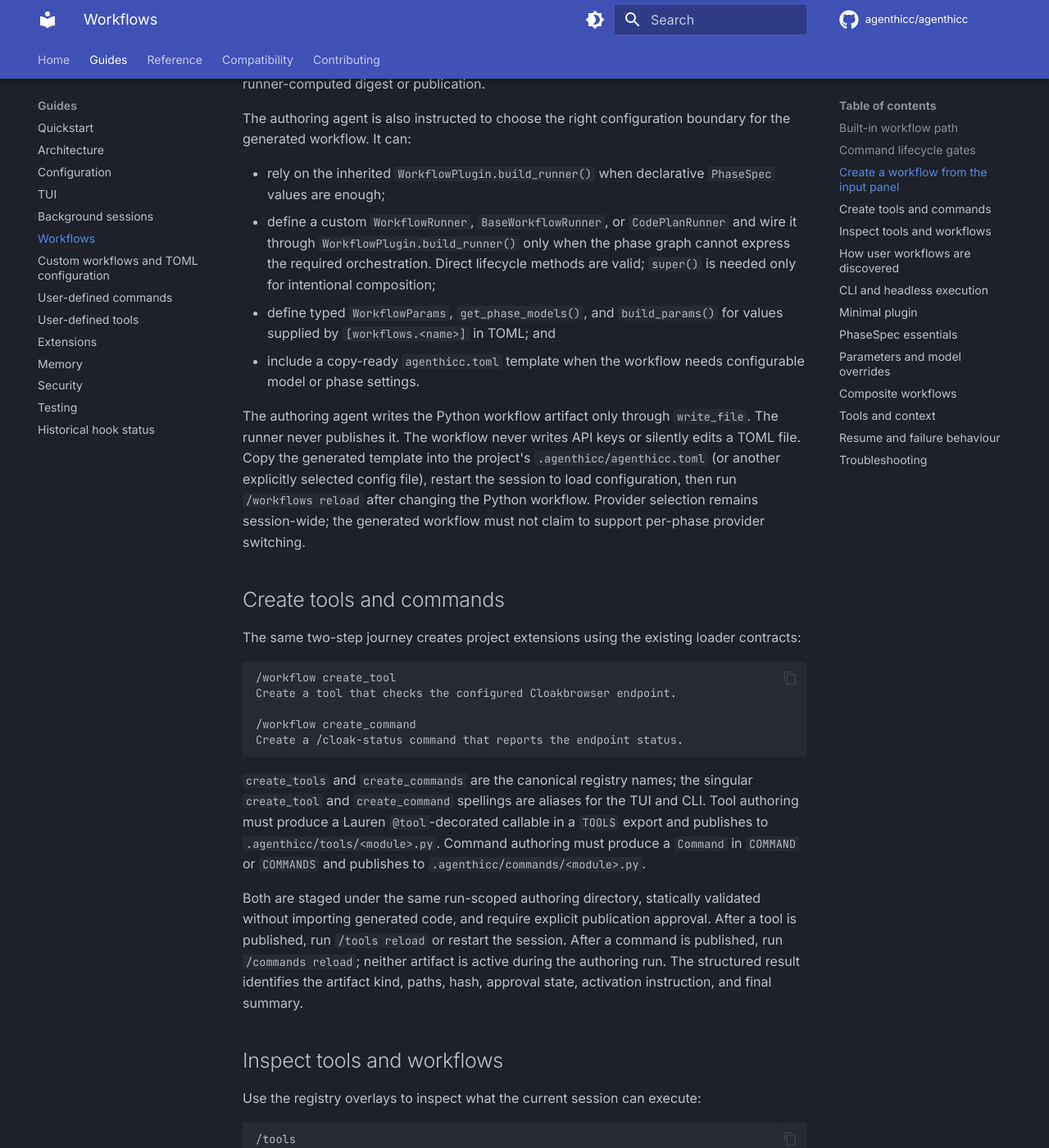
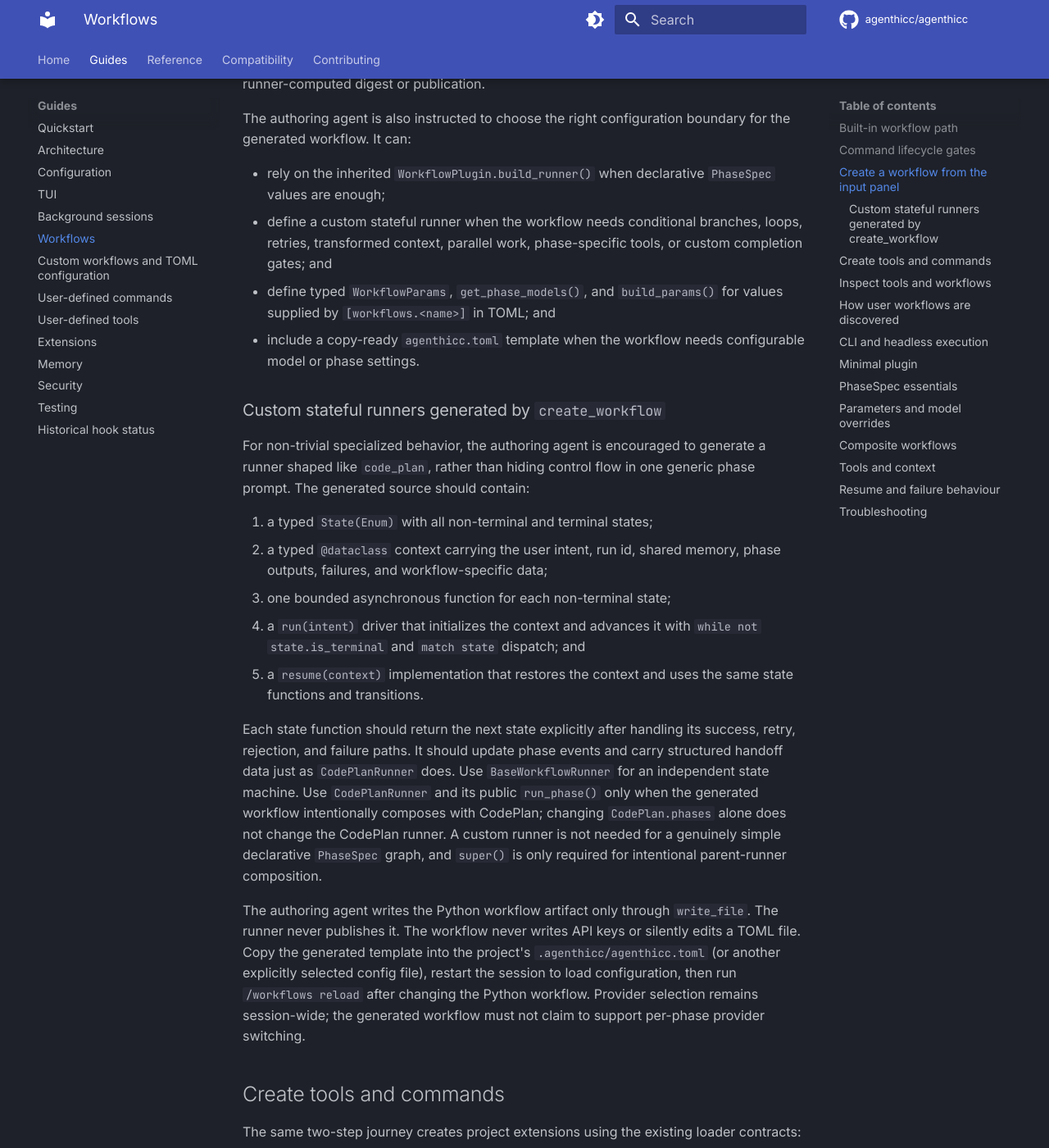
Before and after one commit to jymchng/agenthicc, an MkDocs documentation site: the page built from docs/guides/workflows.md, in a window 1280 px wide and 1400 px high, scrolled down 3732 px. Shown: the whole window at 82% size. Built offline with MkDocs 1.6.1 and Material for MkDocs 9.7.7, drawn with Linux system fonts in a browser that asks for light colours; comment, search, counter and statistics services are not loaded.

Commit message:
feat: Implemented.   create_workflow now encourages code_plan-style custom runners   for complex workflows:   - Typed State(Enum) and @dataclass context   - One bounded async function per state   - Explicit while not state.is_terminal + match/case driver   - Resumable resume(context) dispatch   - Clear BaseWorkflowRunner vs CodePlanRunner.run_phase()     guidance   - Declarative workflows remain valid for simple graphs   Updated prompts, documentation, PRD-152, README, LLM   references, and regression tests.   Verification: 2454 passed, 15 skipped; mypy, Ruff, formatting,   and type audit pass.   src/agenthicc/workflows/authoring/definition.py:69   docs/guides/workflows.md:180

```diff
--- a/docs/guides/workflows.md
+++ b/docs/guides/workflows.md
@@ -169,14 +169,38 @@ boundary for the generated workflow. It can:
 
 - rely on the inherited `WorkflowPlugin.build_runner()` when declarative
   `PhaseSpec` values are enough;
-- define a custom `WorkflowRunner`, `BaseWorkflowRunner`, or `CodePlanRunner`
-  and wire it through `WorkflowPlugin.build_runner()` only when the phase graph
-  cannot express the required orchestration. Direct lifecycle methods are
-  valid; `super()` is needed only for intentional composition;
+- define a custom stateful runner when the workflow needs conditional branches,
+  loops, retries, transformed context, parallel work, phase-specific tools, or
+  custom completion gates; and
 - define typed `WorkflowParams`, `get_phase_models()`, and `build_params()` for
   values supplied by `[workflows.<name>]` in TOML; and
 - include a copy-ready `agenthicc.toml` template when the workflow needs
   configurable model or phase settings.
+
+### Custom stateful runners generated by `create_workflow`
+
+For non-trivial specialized behavior, the authoring agent is encouraged to
+generate a runner shaped like `code_plan`, rather than hiding control flow in
+one generic phase prompt. The generated source should contain:
+
+1. a typed `State(Enum)` with all non-terminal and terminal states;
+2. a typed `@dataclass` context carrying the user intent, run id, shared memory,
+   phase outputs, failures, and workflow-specific data;
+3. one bounded asynchronous function for each non-terminal state;
+4. a `run(intent)` driver that initializes the context and advances it with
+   `while not state.is_terminal` and `match state` dispatch; and
+5. a `resume(context)` implementation that restores the context and uses the
+   same state functions and transitions.
+
+Each state function should return the next state explicitly after handling its
+success, retry, rejection, and failure paths. It should update phase events and
+carry structured handoff data just as `CodePlanRunner` does. Use
+`BaseWorkflowRunner` for an independent state machine. Use `CodePlanRunner`
+and its public `run_phase()` only when the generated workflow intentionally
+composes with CodePlan; changing `CodePlan.phases` alone does not change the
+CodePlan runner. A custom runner is not needed for a genuinely simple
+declarative `PhaseSpec` graph, and `super()` is only required for intentional
+parent-runner composition.
 
 The authoring agent writes the Python workflow artifact only through `write_file`.
 The runner never publishes it. The workflow never writes API keys or silently
--- a/llms-full.txt
+++ b/llms-full.txt
@@ -1423,6 +1423,12 @@ The runner never copies assistant prose, parses, validates, stages, publishes,
 or requests approval for workflow source. Run `/workflows reload` or restart
 the session for the normal registry to discover the generated plugin. There is
 no runner-owned staged manifest to resume for `create_workflow`.
+For a non-trivial generated workflow, the authoring prompt encourages a
+`code_plan`-style custom runner: typed enum states and dataclass context, one
+bounded async function per non-terminal state, an explicit
+`while not state.is_terminal`/`match` driver, and `resume()` through the same
+dispatch path. Declarative `PhaseSpec` graphs remain appropriate for simple
+workflows; `CodePlanRunner.run_phase()` is reserved for intentional composition.
 
 ### CreateWorkflowRunner
 
--- a/llms.txt
+++ b/llms.txt
@@ -105,7 +105,9 @@ and remain separate from durable agent-session records.
 Authoring extensions use typed phase states, tool-gated phase handoffs, and
 read-only packaged documentation/API inspection. `create_workflow` separates
 read-only design from execute-owned writing across four phases; sibling tool
-and command extensions retain staged approval:
+and command extensions retain staged approval. Non-trivial generated workflows
+are encouraged to use a code_plan-style custom state machine with typed state,
+typed context, per-state functions, explicit match-based dispatch, and resume:
 
 | AuthoringState | agenthicc.workflows.authoring.state | Typed create_* lifecycle state |
 | AuthoringContext | agenthicc.workflows.authoring.state | Typed data shared by authoring phase handlers |
```
Also changed, not shown: README.md (+6 -3 lines), prds/prd-152-self-contained-workflow-phase-authoring.md (+29 -17 lines), 3 other files.
